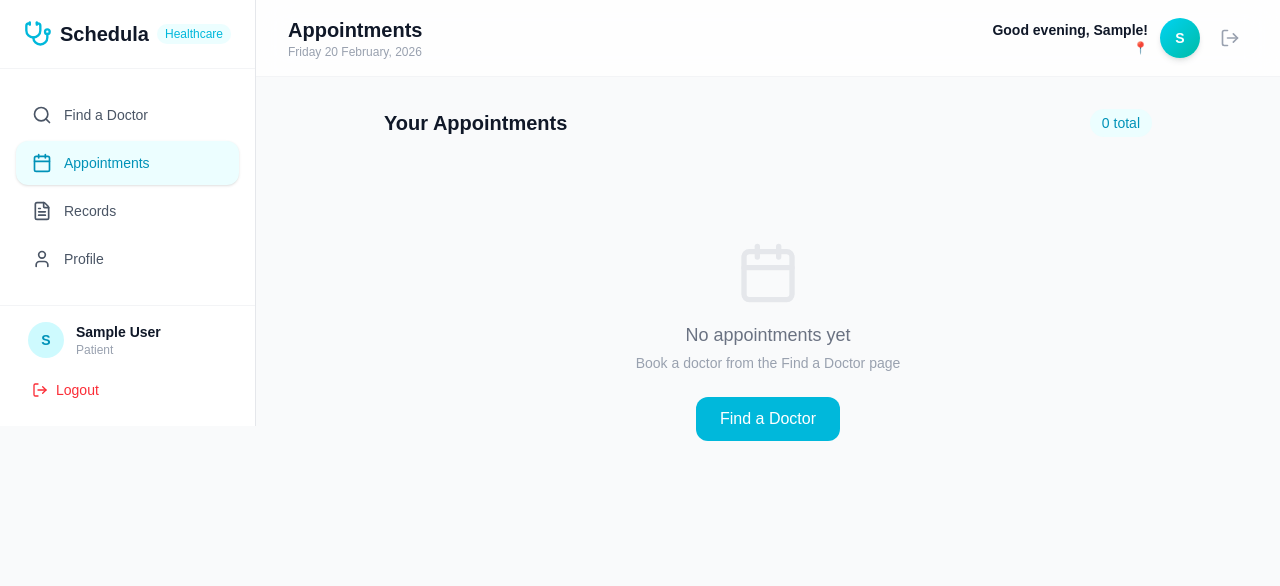
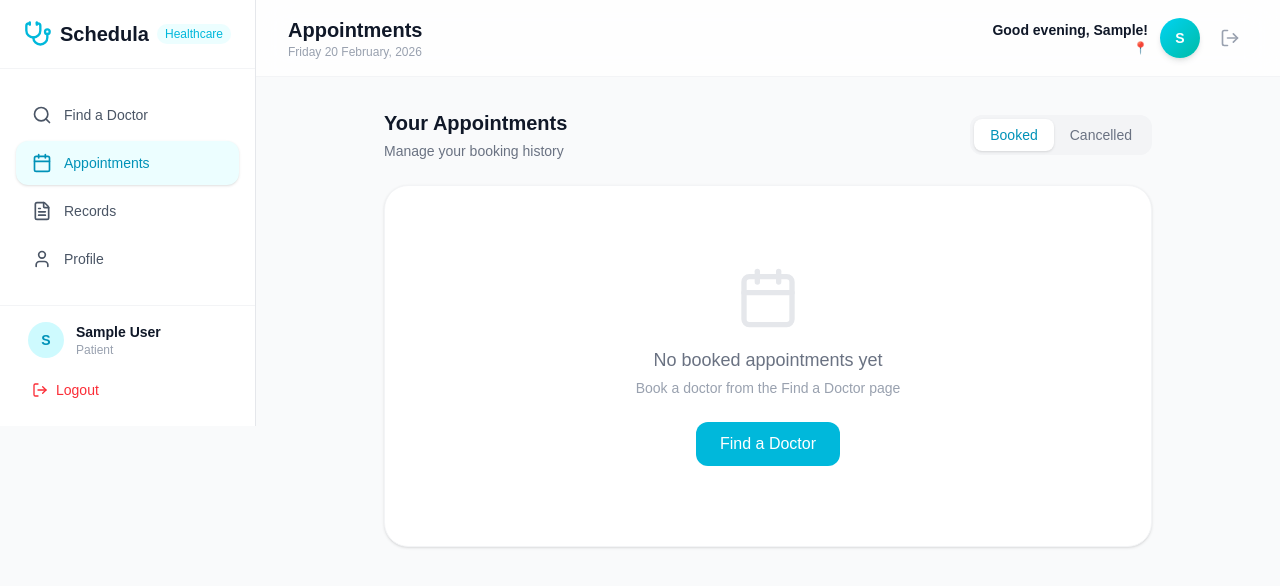
Before and after one commit to prathamesonar/pearlthoughts, a Next.js app: page /dashboard/appointments in a window 1280 px wide. Shown: the top 586 px of the page. Built offline with nearby package versions, Linux system fonts and the light colour scheme; sample sign-in values are in the browser's storage.

Commit message:
feat: add Booked and Cancelled tabs to appointments page

```diff
--- a/app/dashboard/appointments/page.tsx
+++ b/app/dashboard/appointments/page.tsx
@@ -19,6 +19,7 @@ interface Appointment {
 export default function AppointmentsPage() {
     const router = useRouter();
     const [appointments, setAppointments] = useState<Appointment[]>([]);
+    const [filter, setFilter] = useState<'Booked' | 'Cancelled'>('Booked');
     const [mounted, setMounted] = useState(false);
 
     useEffect(() => {
@@ -46,9 +47,9 @@ export default function AppointmentsPage() {
             if (result.isConfirmed) {
                 const raw = localStorage.getItem("schedula_appointments");
                 if (raw) {
-                    const all = JSON.parse(raw).filter((a: Appointment) => a.id !== id);
+                    const all = JSON.parse(raw).map((a: Appointment) => a.id === id ? { ...a, status: 'Cancelled' } : a);
                     localStorage.setItem("schedula_appointments", JSON.stringify(all));
-                    setAppointments((prev) => prev.filter((a) => a.id !== id));
+                    setAppointments((prev) => prev.map((a) => a.id === id ? { ...a, status: 'Cancelled' } : a));
                 }
                 Swal.fire({ icon: "success", title: "Cancelled!", timer: 1200, showConfirmButton: false });
             }
@@ -57,19 +58,47 @@ export default function AppointmentsPage() {
 
     if (!mounted) return null;
 
+    const filteredAppointments = appointments.filter((a) => (a.status || 'Booked') === filter);
+
     return (
         <div className="max-w-3xl mx-auto space-y-6">
-            <div className="flex items-center justify-between">
+            <div className="flex flex-col sm:flex-row sm:items-center justify-between gap-4">
+                <div>
                     <h2 className="text-xl font-bold text-gray-900">Your Appointments</h2>
-                <span className="bg-cyan-50 text-cyan-600 px-3 py-1 rounded-full text-sm font-medium">
-                    {appointments.length} total
-                </span>
+                    <p className="text-gray-500 text-sm mt-1">Manage your booking history</p>
                 </div>
 
-            {appointments.length === 0 ? (
-                <div className="text-center py-20">
+                {/* Tabs */}
+                <div className="flex bg-gray-100 p-1 rounded-xl w-fit">
+                    <button
+                        onClick={() => setFilter('Booked')}
+                        className={`px-4 py-1.5 text-sm font-medium rounded-lg transition-all ${filter === 'Booked'
+                                ? 'bg-white text-cyan-600 shadow-sm'
+                                : 'text-gray-500 hover:text-gray-700'
+                            }`}
+                    >
+                        Booked
+                    </button>
+                    <button
+                        onClick={() => setFilter('Cancelled')}
+                        className={`px-4 py-1.5 text-sm font-medium rounded-lg transition-all ${filter === 'Cancelled'
+                                ? 'bg-white text-gray-900 shadow-sm'
+                                : 'text-gray-500 hover:text-gray-700'
+                            }`}
+                    >
+                        Cancelled
+                    </button>
+                </div>
+            </div>
+
+            {filteredAppointments.length === 0 ? (
+                <div className="text-center py-20 bg-white rounded-3xl border border-gray-100 shadow-sm">
                     <Calendar className="w-16 h-16 text-gray-200 mx-auto mb-4" />
-                    <p className="text-gray-500 font-medium text-lg">No appointments yet</p>
+                    <p className="text-gray-500 font-medium text-lg">
+                        {filter === 'Booked' ? 'No booked appointments yet' : 'No cancelled appointments'}
+                    </p>
+                    {filter === 'Booked' && (
+                        <>
                             <p className="text-gray-400 text-sm mt-1">Book a doctor from the Find a Doctor page</p>
                             <button
                                 onClick={() => router.push("/dashboard")}
@@ -77,16 +106,25 @@ export default function AppointmentsPage() {
                             >
                                 Find a Doctor
                             </button>
+                        </>
+                    )}
                 </div>
             ) : (
                 <div className="grid gap-4">
-                    {appointments.map((apt) => (
-                        <div key={apt.id} className="bg-white rounded-2xl border border-gray-100 p-5 shadow-sm">
+                    {filteredAppointments.map((apt) => {
+                        const isCancelled = (apt.status || 'Booked') === 'Cancelled';
+                        return (
+                            <div key={apt.id} className={`bg-white rounded-2xl border border-gray-100 p-5 shadow-sm ${isCancelled ? 'opacity-75' : ''}`}>
                                 <div className="flex items-start justify-between">
                                     <div>
                                         <div className="flex flex-wrap items-center gap-2 mb-1">
-                                        <h3 className="font-bold text-gray-900">{apt.doctorName}</h3>
-                                        <span className="bg-emerald-100 text-emerald-600 text-[10px] font-bold px-2 py-0.5 rounded-full uppercase tracking-wider">Booked</span>
+                                            <h3 className={`font-bold ${isCancelled ? 'text-gray-600 line-through decoration-gray-300' : 'text-gray-900'}`}>{apt.doctorName}</h3>
+                                            <span className={`text-[10px] font-bold px-2 py-0.5 rounded-full uppercase tracking-wider ${isCancelled
+                                                    ? 'bg-red-50 text-red-600'
+                                                    : 'bg-emerald-100 text-emerald-600'
+                                                }`}>
+                                                {isCancelled ? 'Cancelled' : 'Booked'}
+                                            </span>
                                         </div>
                                         <p className="text-cyan-500 text-sm font-medium">{apt.specialty}</p>
                                         <div className="flex items-center gap-1.5 mt-2 text-gray-400 text-xs">
@@ -99,15 +137,19 @@ export default function AppointmentsPage() {
                                             )}
                                         </div>
                                     </div>
+                                    {!isCancelled && (
                                         <button
                                             onClick={() => cancelAppointment(apt.id)}
                                             className="p-2 rounded-xl hover:bg-red-50 text-gray-400 hover:text-red-500 transition cursor-pointer"
+                                            title="Cancel Appointment"
                                         >
                                             <Trash2 className="w-4 h-4" />
                                         </button>
+                                    )}
                                 </div>
                             </div>
-                    ))}
+                        )
+                    })}
                 </div>
             )}
         </div>
```
Lines whose indentation alone changed are shown as unchanged.
